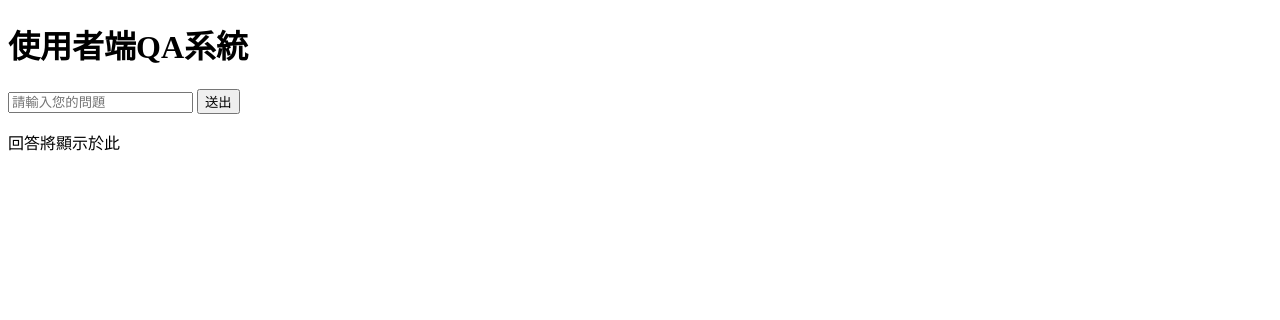
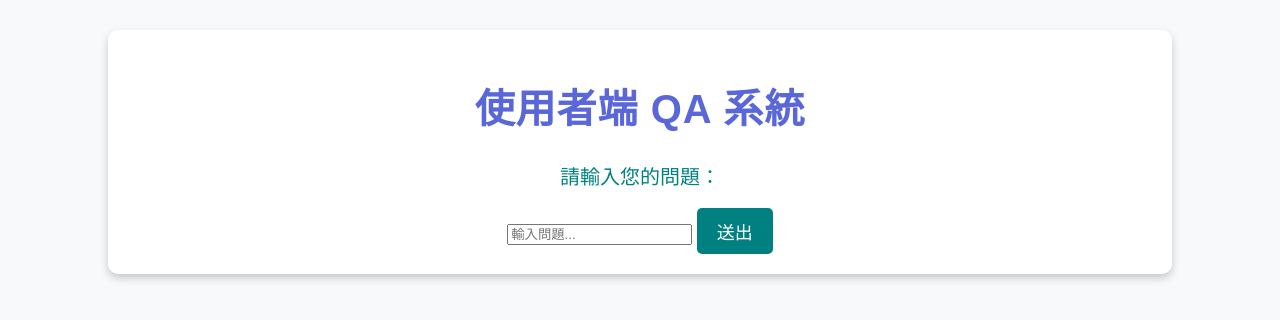
Before and after one commit to nick00151/aaa, a Python web app: template templates/index.html in a window 1280 px wide. Shown: the top 320 px of the page. Run offline with Jinja, Linux system fonts and the light colour scheme; the template is opened without the code that fills it, so the values that code supplies are empty.

Commit message:
Update index.html

```diff
--- a/templates/index.html
+++ b/templates/index.html
@@ -1,26 +1,20 @@
 <!DOCTYPE html>
 <html lang="en">
 <head>
-  <meta charset="UTF-8">
-  <title>QA 系統</title>
+    <meta charset="UTF-8">
+    <meta name="viewport" content="width=device-width, initial-scale=1.0">
+    <title>QA System</title>
+    <link rel="stylesheet" href="static/all.css">
 </head>
 <body>
-  <h1>使用者端QA系統</h1>
-  <input type="text" id="question" placeholder="請輸入您的問題">
-  <button onclick="askQuestion()">送出</button>
-  <p id="answer">回答將顯示於此</p>
+    <div class="container">
+        <h1>使用者端 QA 系統</h1>
+        <p>請輸入您的問題：</p>
+        <input type="text" id="question" placeholder="輸入問題...">
+        <button id="submit">送出</button>
+        <div id="response"></div>
+    </div>
 
-  <script>
-    async function askQuestion() {
-      const question = document.getElementById("question").value;
-      const response = await fetch("/api/ask", {
-        method: "POST",
-        headers: { "Content-Type": "application/json" },
-        body: JSON.stringify({ question: question })
-      });
-      const data = await response.json();
-      document.getElementById("answer").innerText = data.answer;
-    }
-  </script>
+    <script src="static/index.js"></script>
 </body>
 </html>
```
